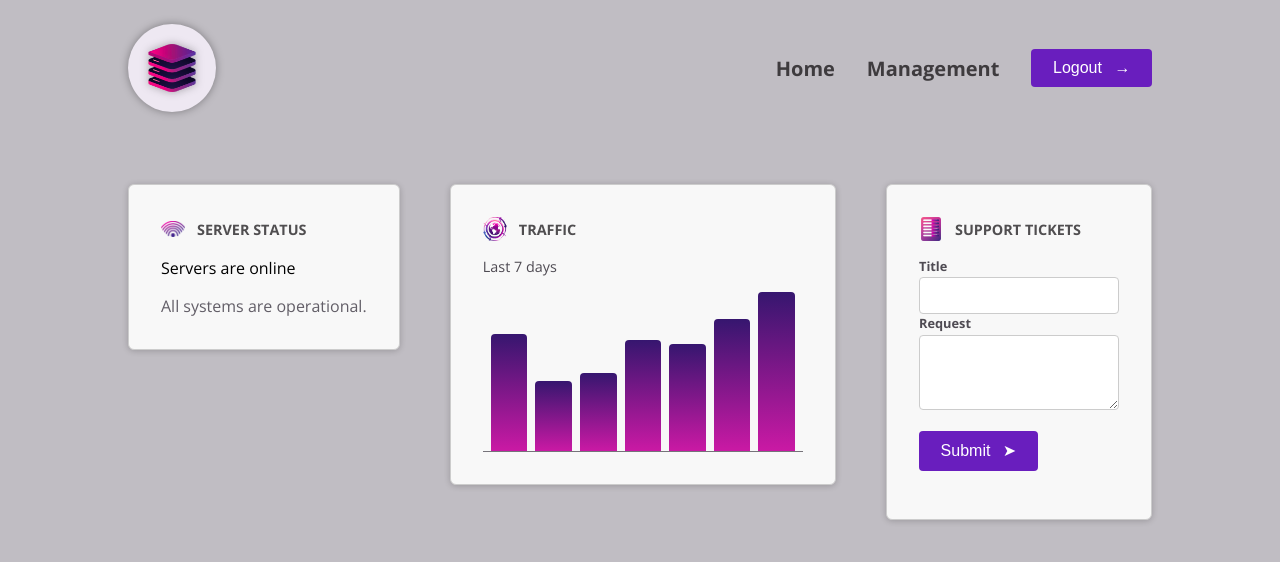
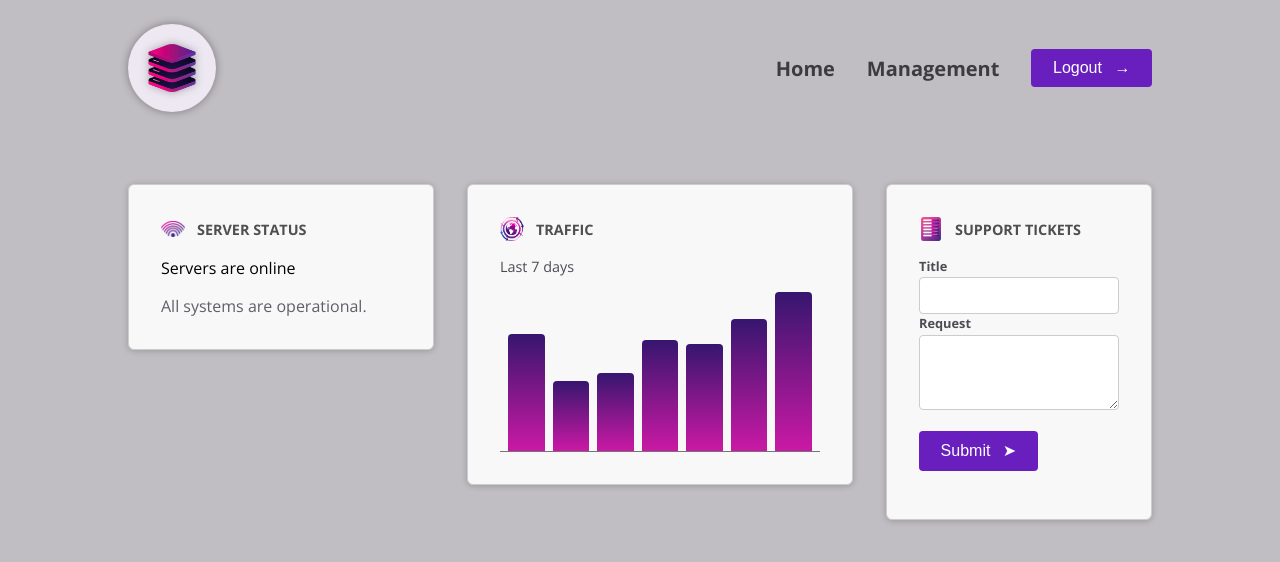
Before and after one commit to shakhzod9575/cmp-deep-dive, an Angular app: page / in a window 1280 px wide. Shown: the top 562 px of the page. Built offline with nearby package versions, Linux system fonts and the light colour scheme.

Commit message:
Interact with host element

```diff
--- a/src/app/dashboard/dashboard-item/dashboard-item.component.css
+++ b/src/app/dashboard/dashboard-item/dashboard-item.component.css
@@ -1,4 +1,4 @@
-.dashboard-item {
+:host {
   display: block;
   padding: 1rem;
   border: 1px solid #ccc;
@@ -7,7 +7,7 @@
   box-shadow: 0 1px 6px 0 rgba(0, 0, 0, 0.2);
 }
 
-.dashboard-item header {
+:host header {
   display: flex;
   padding: 0;
   gap: 0.75rem;
@@ -15,7 +15,7 @@
   margin-bottom: 1rem;
 }
 
-.dashboard-item header img {
+:host header img {
   width: 1.5rem;
   height: 1.5rem;
   object-fit: contain;
@@ -29,7 +29,7 @@ h2 {
 }
 
 @media (min-width: 768px) {
-  .dashboard-item {
+  :host {
     padding: 2rem;
   }
 }
--- a/src/app/dashboard/dashboard-item/dashboard-item.component.html
+++ b/src/app/dashboard/dashboard-item/dashboard-item.component.html
@@ -1,4 +1,3 @@
-<div class="dashboard-item">
 <article>
   <header>
     <img [src]="image.src" [alt]="image.alt" />
@@ -6,4 +5,3 @@
   </header>
   <ng-content />
 </article>
-</div>
--- a/src/app/dashboard/server-status/server-status.component.css
+++ b/src/app/dashboard/server-status/server-status.component.css
@@ -1,4 +1,4 @@
-#status {
+:host {
   display: block;
   width: 15rem;
 }
--- a/src/app/dashboard/server-status/server-status.component.html
+++ b/src/app/dashboard/server-status/server-status.component.html
@@ -1,4 +1,3 @@
-<div>
 @if (currentStatus === 'online') {
 <p>Servers are online</p>
 <p>All systems are operational.</p>
@@ -9,4 +8,3 @@
 <p>Server status is unknown</p>
 <p>Fetching server status failed.</p>
 }
-</div>
--- a/src/app/dashboard/tickets/new-ticket/new-ticket.component.html
+++ b/src/app/dashboard/tickets/new-ticket/new-ticket.component.html
@@ -1,8 +1,8 @@
 <form>
-  <app-control class="control" label="Title">
+  <app-control label="Title">
     <input name="title" id="title" />
   </app-control>
-  <app-control class="control" label="Request">
+  <app-control label="Request">
     <textarea name="request" id="request" rows="3"></textarea>
   </app-control>
   <p>
--- a/src/app/dashboard/tickets/new-ticket/new-ticket.component.ts
+++ b/src/app/dashboard/tickets/new-ticket/new-ticket.component.ts
@@ -7,7 +7,10 @@ import { ControlComponent } from '../../../shared/control/control.component';
   standalone: true,
   imports: [ButtonComponent, ControlComponent],
   templateUrl: './new-ticket.component.html',
-  styleUrl: './new-ticket.component.css'
+  styleUrl: './new-ticket.component.css',
+  host: {
+    class: 'control'
+  }
 })
 export class NewTicketComponent {
 
--- a/src/app/dashboard/tickets/tickets.component.css
+++ b/src/app/dashboard/tickets/tickets.component.css
@@ -1,33 +1,33 @@
-#tickets {
+:host {
   display: flex;
   flex-direction: column;
   gap: 1.5rem;
 }
 
-#tickets ul {
+:host ul {
   list-style: none;
   margin: 0;
   padding: 0;
   width: 15rem;
 }
 
-#tickets li {
+:host li {
   margin: 0.5rem 0;
 }
 
-#tickets p {
+:host p {
   margin: 0;
   color: #4f4b53;
 }
 
-#tickets h2 {
+:host h2 {
   margin: 0;
   font-size: 1.1rem;
   color: #38343c;
 }
 
 @media (min-width: 768px) {
-  #tickets {
+  :host {
     flex-direction: row;
   }
 }
--- a/src/app/dashboard/tickets/tickets.component.html
+++ b/src/app/dashboard/tickets/tickets.component.html
@@ -1,3 +1 @@
-<div id="new-ticket">
-  <app-new-ticket />
-</div>
+<app-new-ticket />
--- a/src/app/dashboard/traffic/traffic.component.css
+++ b/src/app/dashboard/traffic/traffic.component.css
@@ -1,5 +1,5 @@
 
-#traffic {
+:host {
   display: block;
   width: 15rem;
 }
@@ -27,7 +27,7 @@ p {
 }
 
 @media (min-width: 768px) {
-  #traffic {
+  :host {
     width: 20rem;
   }
 }
--- a/src/app/dashboard/traffic/traffic.component.html
+++ b/src/app/dashboard/traffic/traffic.component.html
@@ -1,9 +1,7 @@
-<div id="traffic">
-  <p>Last 7 days</p>
+<p>Last 7 days</p>
 
-  <div id="chart">
-    @for (dataPoint of dummyTrafficData; track dataPoint.id) {
-    <div [style.height]="(dataPoint.value / maxTraffic) * 100 + '%'"></div>
-    }
-  </div>
+<div id="chart">
+  @for (dataPoint of dummyTrafficData; track dataPoint.id) {
+  <div [style.height]="(dataPoint.value / maxTraffic) * 100 + '%'"></div>
+  }
 </div>
--- a/src/app/shared/control/control.component.ts
+++ b/src/app/shared/control/control.component.ts
@@ -1,4 +1,4 @@
-import { Component, ViewEncapsulation, input } from '@angular/core';
+import { Component, HostBinding, ViewEncapsulation, input } from '@angular/core';
 
 @Component({
   selector: 'app-control',
@@ -6,8 +6,12 @@ import { Component, ViewEncapsulation, input } from '@angular/core';
   imports: [],
   templateUrl: './control.component.html',
   styleUrl: './control.component.css',
-  encapsulation: ViewEncapsulation.None // Makes control css like global because it use projection so it only effect to current
+  encapsulation: ViewEncapsulation.None, // Makes control css like global because it use projection so it only effect to current
+  host: {
+    class: 'control'
+  }
 })
 export class ControlComponent {
+  // @HostBinding('class') className = 'control';
   label = input.required<string>();
 }
```
Also changed, not shown: 1 other file (tests, documents, lock files or other folders). Lines whose indentation alone changed are shown as unchanged.
